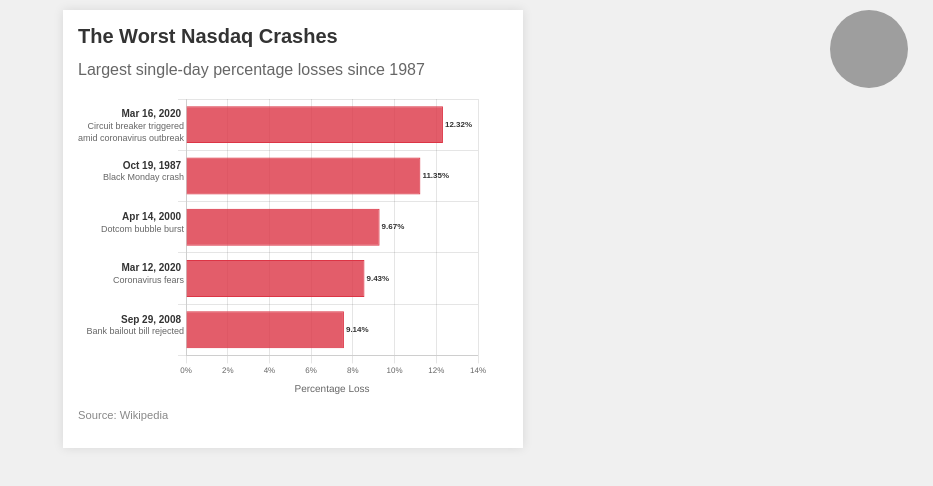
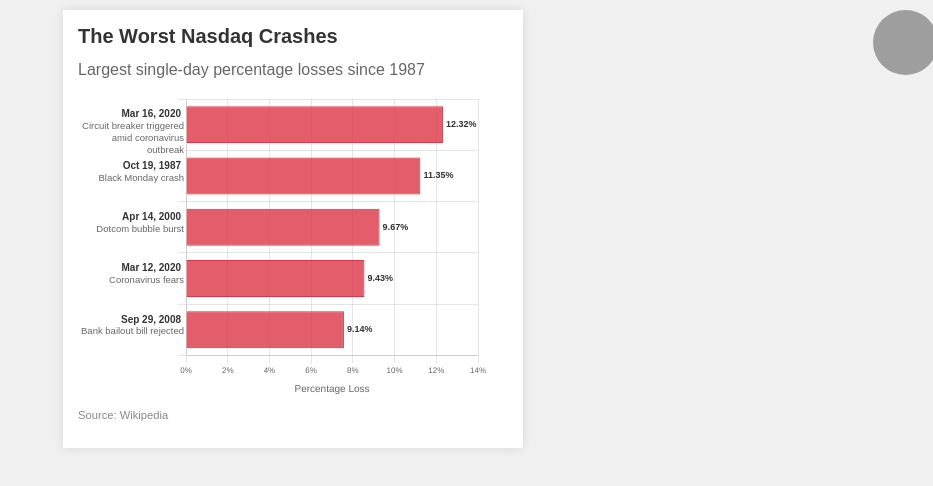
Before and after one commit to Chriskazuki/NasdaqlargestChanges, a plain HTML site: page index.html in a window 1280 px wide. Shown: the whole page, without its empty margins (347-1280 px from the left). Drawn offline with nearby package versions, Linux system fonts and the light colour scheme; grey boxes are pictures that could not be loaded.

Commit message:
Update index.html

```diff
--- a/index.html
+++ b/index.html
@@ -43,12 +43,12 @@
         #photo-container {
             position: absolute;
             top: 10px;
-            right: 25px;
+            right: -5px;
             z-index: 1000;
         }
         #photo-container img {
-            width: 78px;
-            height: 78px;
+            width: 65px;
+            height: 65px;
             border-radius: 50%;
         }
     </style>
@@ -168,7 +168,7 @@
 
                     // Event
                     ctx.save();
-                    ctx.font = '9px Arial';
+                    ctx.font = '9.5px Arial';
                     ctx.fillStyle = '#666';
                     ctx.textAlign = 'right';
                     ctx.textBaseline = 'middle';
@@ -180,11 +180,11 @@
 
                     // Percentage
                     ctx.save();
-                    ctx.font = 'bold 8px Arial';
+                    ctx.font = 'bold 9px Arial';
                     ctx.fillStyle = '#333';
                     ctx.textAlign = 'left';
                     ctx.textBaseline = 'middle';
-                    ctx.fillText(data[index].loss.toFixed(2) + '%', x + 2, y);
+                    ctx.fillText(data[index].loss.toFixed(2) + '%', x + 3, y);
                     ctx.restore();
                 });
             }
```
